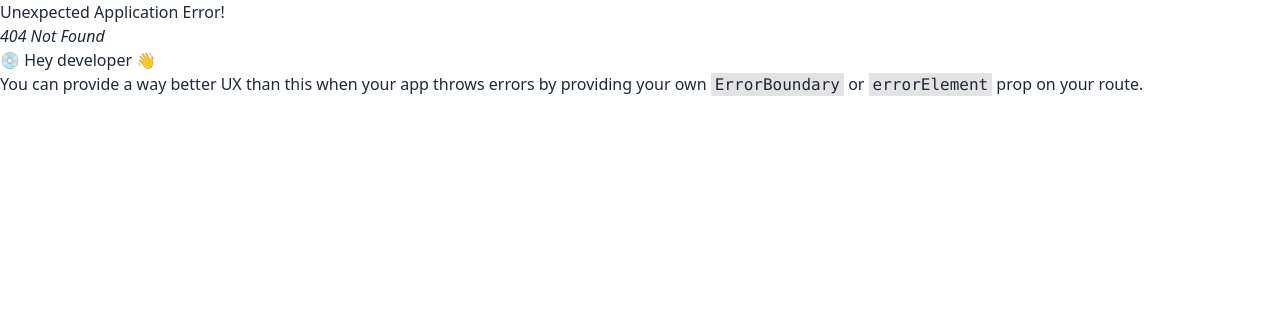
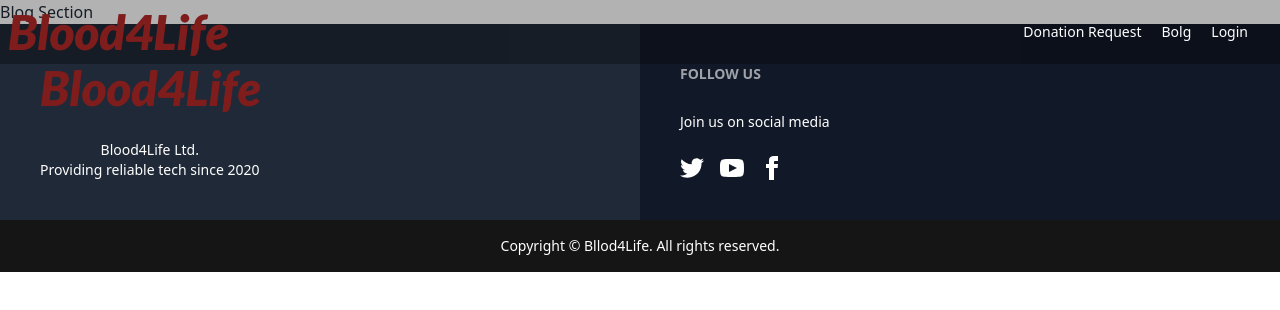
Before and after one commit to Isratjahan6898/blood-for-life-client, a React (Vite) app: page /blog in a window 1280 px wide. Before the commit this address had no page. Shown: the top 310 px of the page. Built offline with nearby package versions, Linux system fonts and the light colour scheme.

Commit message:
install firebase

```diff
--- a/package.json
+++ b/package.json
@@ -10,6 +10,7 @@
     "preview": "vite preview"
   },
   "dependencies": {
+    "firebase": "^10.12.2",
     "localforage": "^1.10.0",
     "match-sorter": "^6.3.4",
     "react": "^18.2.0",
--- /dev/null
+++ b/src/Pages/Blog/Blog.jsx
@@ -0,0 +1,11 @@
+
+
+const Blog = () => {
+    return (
+        <div>
+            Blog Section
+        </div>
+    );
+};
+
+export default Blog;
--- a/src/Pages/Home/Navbar/Navbar.jsx
+++ b/src/Pages/Home/Navbar/Navbar.jsx
@@ -1,3 +1,4 @@
+import { Link } from "react-router-dom";
 
 
 const Navbar = () => {
@@ -10,20 +11,20 @@ const Navbar = () => {
         <svg xmlns="http://www.w3.org/2000/svg" className="h-5 w-5" fill="none" viewBox="0 0 24 24" stroke="currentColor"><path strokeLinecap="round" strokeLinejoin="round" strokeWidth="2" d="M4 6h16M4 12h8m-8 6h16" /></svg>
       </div>
       <ul tabIndex={0} className="menu menu-sm dropdown-content mt-3 z-[1] p-2 shadow bg-base-100 text-black rounded-box w-52">
-      <p><a>Donation Request</a></p>
+      <Link><p className="mr-[20px]" >Donation Request</p></Link>
 
-      <p><a>Bolg</a></p>
-      <p><a>Login</a></p>
+      <Link to='/blog'><p className="mr-[20px]">Bolg</p></Link>
+      <Link><p className="mr-[20px]">Login</p></Link>
       </ul>
     </div>
     <h1 className=" font-extrabold text-red-900 font-lato italic text-5xl">Blood4Life</h1>
   </div>
   <div className="navbar-end hidden lg:flex">
     <ul className="menu menu-horizontal text-white px-1">
-      <p className="mr-[20px]" >Donation Request</p>
+      <Link><p className="mr-[20px]" >Donation Request</p></Link>
 
-      <p className="mr-[20px]">Bolg</p>
-      <p className="mr-[20px]">Login</p>
+      <Link to='/blog'><p className="mr-[20px]">Bolg</p></Link>
+      <Link><p className="mr-[20px]">Login</p></Link>
     </ul>
   </div>
 
--- /dev/null
+++ b/src/Provider/firebase/firebase.confiq.js
@@ -0,0 +1,20 @@
+// Import the functions you need from the SDKs you need
+import { initializeApp } from "firebase/app";
+// TODO: Add SDKs for Firebase products that you want to use
+// https://firebase.google.com/docs/web/setup#available-libraries
+
+// Your web app's Firebase configuration
+
+// console.log('firebase', apiKey);
+const firebaseConfig = {
+  apiKey: import.meta.env.VITE_APIKEY,
+  authDomain: import.meta.env.VITE_AUTHDOMAIN,
+  projectId: import.meta.env.VITE_PROJECTID,
+  storageBucket: import.meta.env.VITE_STORAGEBUCKET,
+  messagingSenderId: import.meta.env.VITE_MESSAGINGSENDERID,
+  appId:import.meta.env.VITE_APPID
+}
+
+
+// Initialize Firebase
+export const app = initializeApp(firebaseConfig);
--- a/src/Routes/Routes.jsx
+++ b/src/Routes/Routes.jsx
@@ -1,6 +1,7 @@
 import { createBrowserRouter } from "react-router-dom";
 import Home from "../Pages/Home/Home";
 import Main from "../Layout/Main";
+import Blog from "../Pages/Blog/Blog";
 
 
 
@@ -12,6 +13,10 @@ export const router = createBrowserRouter([
         {
             path:"/",
             element:<Home></Home>,
+        },
+        {
+          path:'/blog',
+          element:<Blog></Blog>
         }
       ]
     },
```
Also changed, not shown: 1 other file (tests, documents, lock files or other folders).
